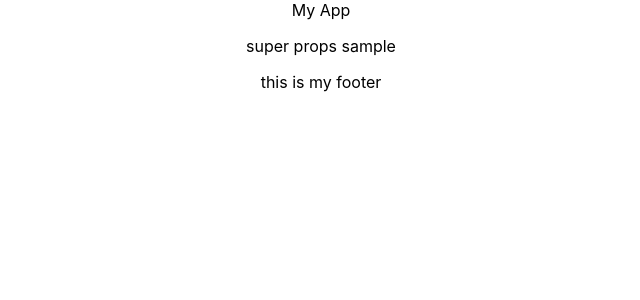
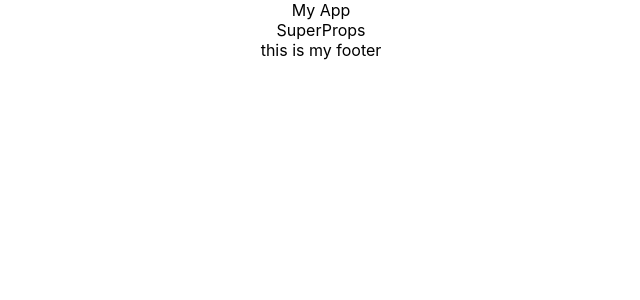
Before and after one commit to nanuganti/react-features, a React (Create React App) app: page /superProps in a window 1280 px wide. Shown: the top 300 px of the page, without its empty margins (319-959 px from the left). Built offline with nearby package versions, Linux system fonts and the light colour scheme.

Commit message:
feat: super props usage in class component

```diff
--- a/src/components/SuperProps/index.js
+++ b/src/components/SuperProps/index.js
@@ -1,10 +1,18 @@
 import React from "react";
-const SuperProps = () => {
-    return (
-        <div>
-            <p>super props sample</p>
-        </div>
-    )
+
+class SuperProps extends React.Component {
+    constructor(props) {
+        //It is used to call the constructor of its parent class.
+        //This is required when we need to access some variables of its parent class.
+        super(props)
+        console.log(this.props)
+        // super()
+        // console.log(this.props) // Undefined
+        // console.log(props)     // Defined Props Will Be Logged
+    }
+
+    render() {
+        return <div>SuperProps {this.props.message}</div>;
+    }
 }
-
 export default SuperProps;
```
